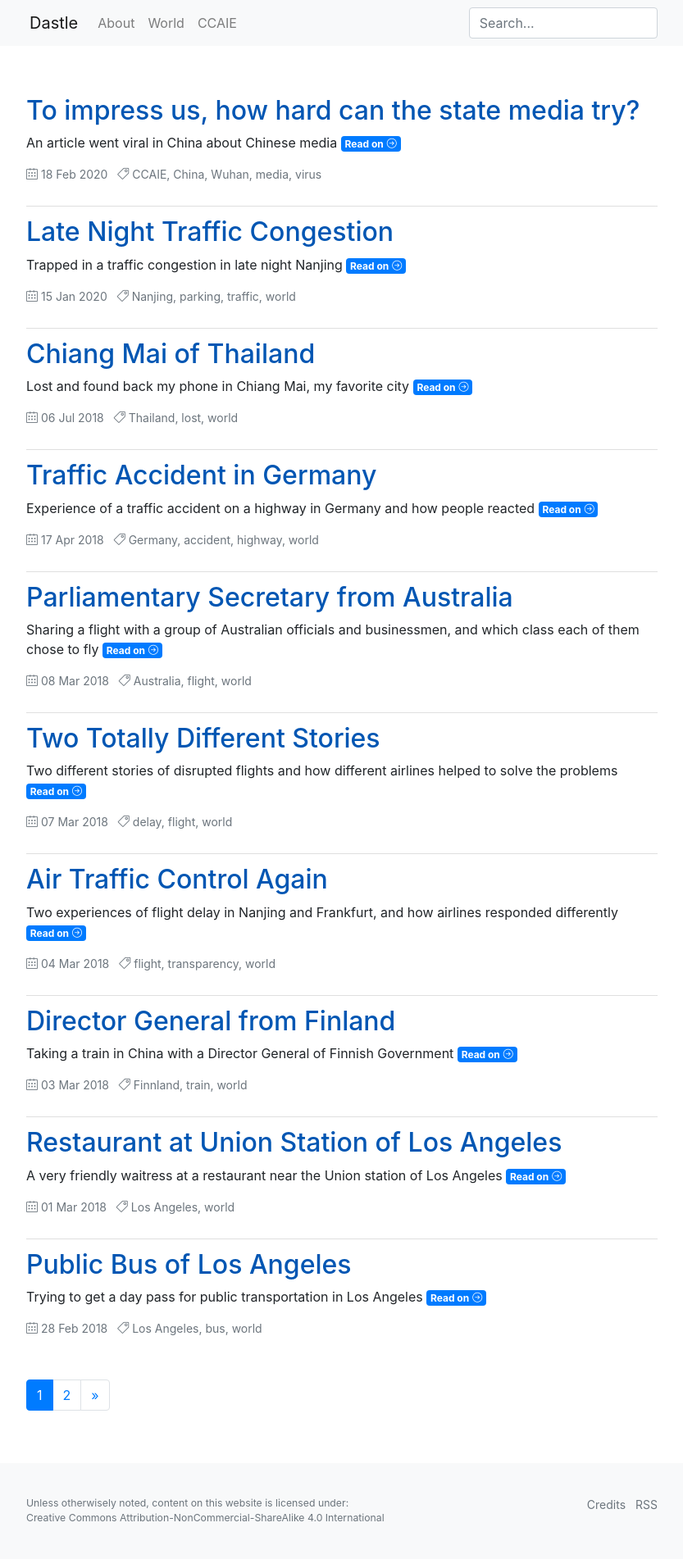
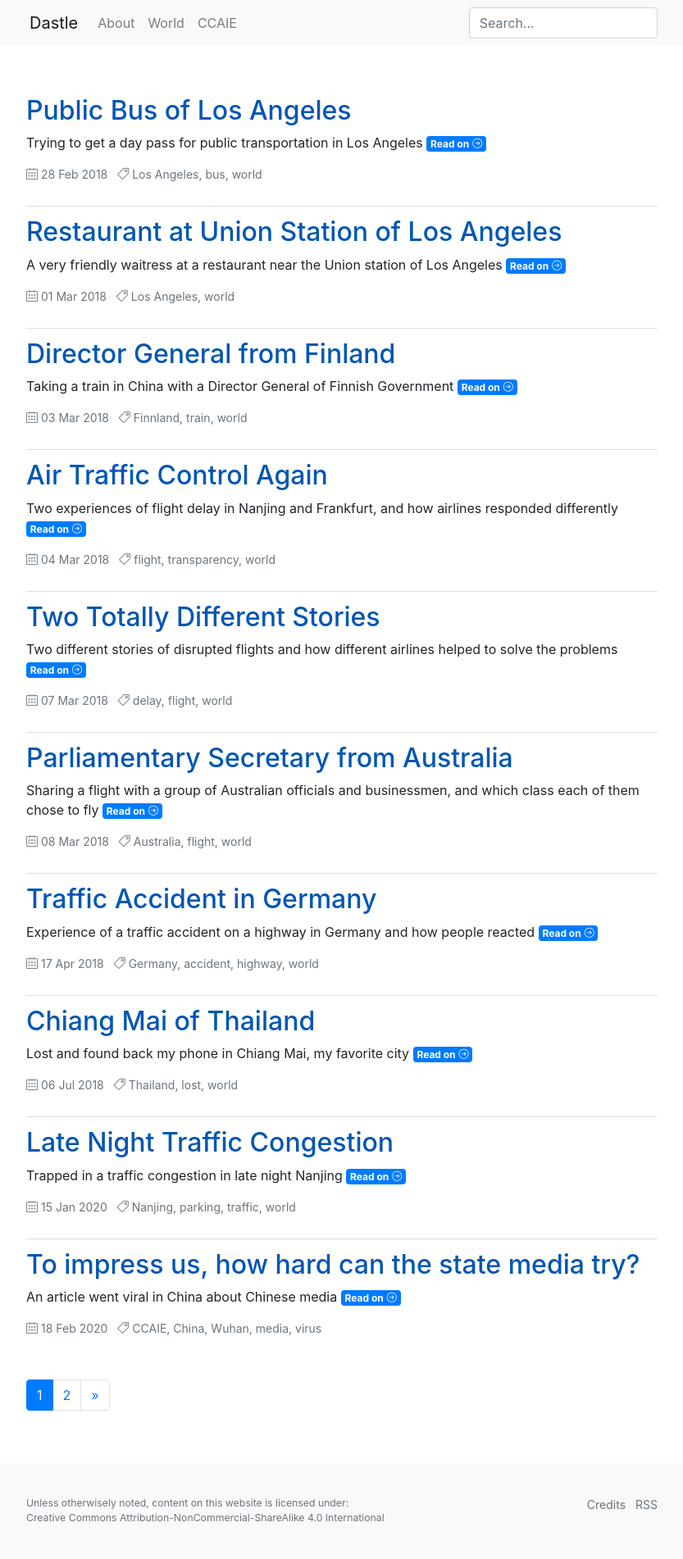
Before and after one commit to teatall/blog-dastle-jekyll, a Jekyll site: the page built from index.html, in a window 1280 px wide. Shown: the whole page at 82% size, without its empty margins (223-1056 px from the left). Built offline with Jekyll 4.4.1, drawn with Linux system fonts in a browser that asks for light colours; the list of posts is cut into pages by our own code.

Commit message:
update post

```diff
--- a/index.html
+++ b/index.html
@@ -8,8 +8,7 @@ pagination:
     after: 2  # The number of links after the current page
 ---
 <div class="post-list-container list-group list-group-flush mb-4">
-	{% assign posts = paginator.posts | sort: 'date' | reverse %}
-	{% for post in posts %}
+	{% for post in paginator.posts %}
 	<article class="post list-group-item px-0">
 		<h2><a class="text-decoration-none" href="{{ post.url }}" title="{{ post.title }}">{{ post.title }}</a></h2>
 		<p>{{ post.abstract }} <a href="{{ post.url }}" title="{{ post.title }}" class="badge badge-primary">Read on<i class="icon-arrow-right-circle ml-1"></i></a></p>
```
Also changed, not shown: _posts/2018-03-01-los_angeles_restaurant.md (+1 -1 lines), assets/img/67599985-09fe7600-f726-11e9-990c-ba10f5c18c20.jpg (added).
